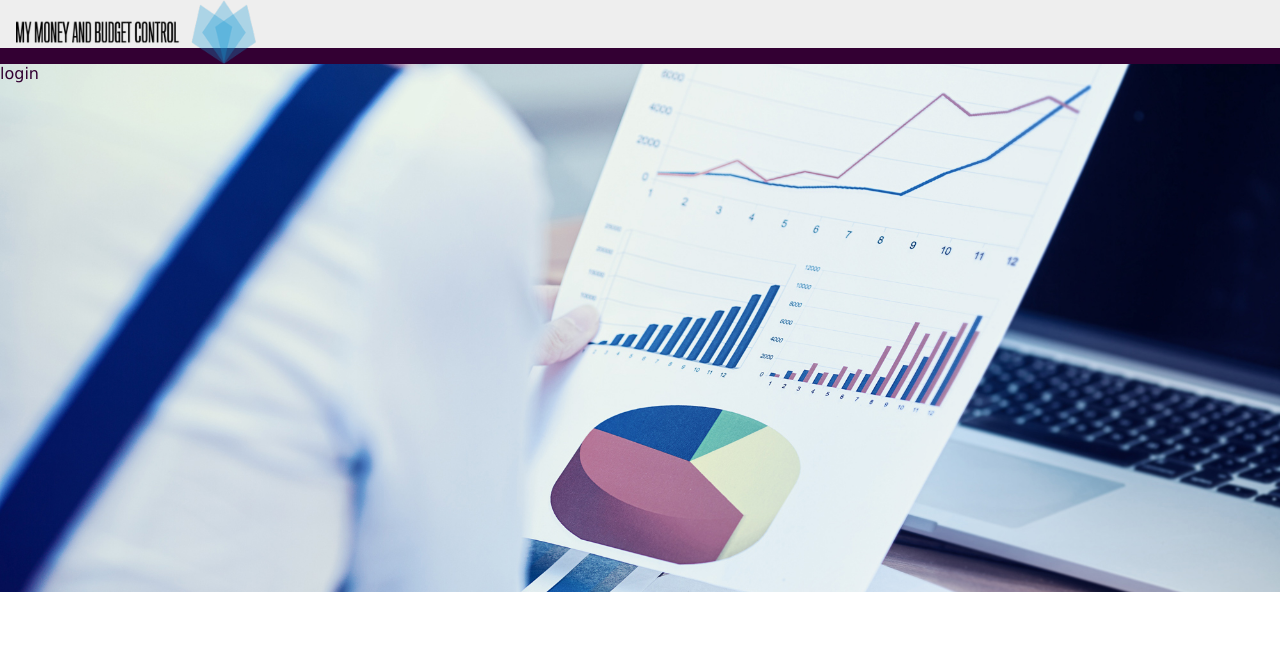
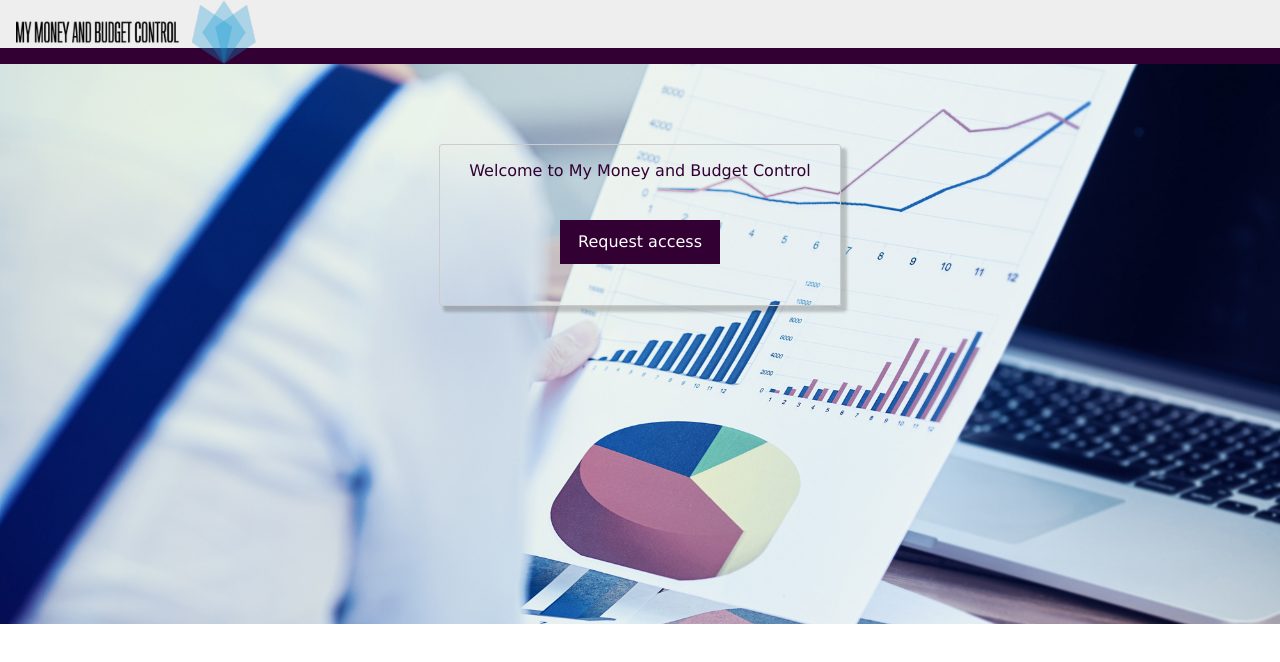
Before and after one commit to capgemini-salvgonz/mmbc-ng-front, an Angular app: page / in a window 1280 px wide. Shown: the top 662 px of the page. Built offline with nearby package versions, Linux system fonts and the light colour scheme.

Commit message:
Login page created

```diff
--- a/src/app/components/login/login.component.css
+++ b/src/app/components/login/login.component.css
@@ -1,8 +1,36 @@
 .login {
   background-image: url("/assets/budget.jpg");
-  height: 33rem;
+  height: 35rem;
 
   background-position: center;
   background-repeat: no-repeat;
   background-size: cover;
 }
+
+.login-link {
+  display: block;
+  width: 25rem;
+  height: 10rem;
+  border: solid 1px #ccc;
+  border-radius: 3px;
+  box-shadow: 5px 5px 3px 1px rgba(0, 0, 0, 0.2);
+  position: relative;
+  top: 5rem;
+  margin-left: auto;
+  margin-right: auto;
+  text-align: center;
+}
+
+.login-link a {
+  display: block;
+  width: 10rem;
+  height: 2rem;
+  background-color: #330033;
+  text-align: center;
+  position: relative;
+  padding-top: 0.75rem;
+  color: white;
+  top: 1.5rem;
+  left: 7.5rem;
+  text-decoration: none;
+}
--- a/src/app/components/login/login.component.html
+++ b/src/app/components/login/login.component.html
@@ -1,3 +1,6 @@
 <div class="login">
-  login
+  <section class="login-link">
+    <p>Welcome to My Money and Budget Control</p>
+    <a href="https://mmbc-application-group.auth.us-east-2.amazoncognito.com/login?client_id=2ngs8v5jvh741jbaqekp4965i8&response_type=token&scope=aws.cognito.signin.user.admin+email+openid+phone&redirect_uri=http://localhost:4200/home">Request access </a>
+  </section>
 </div>
```
